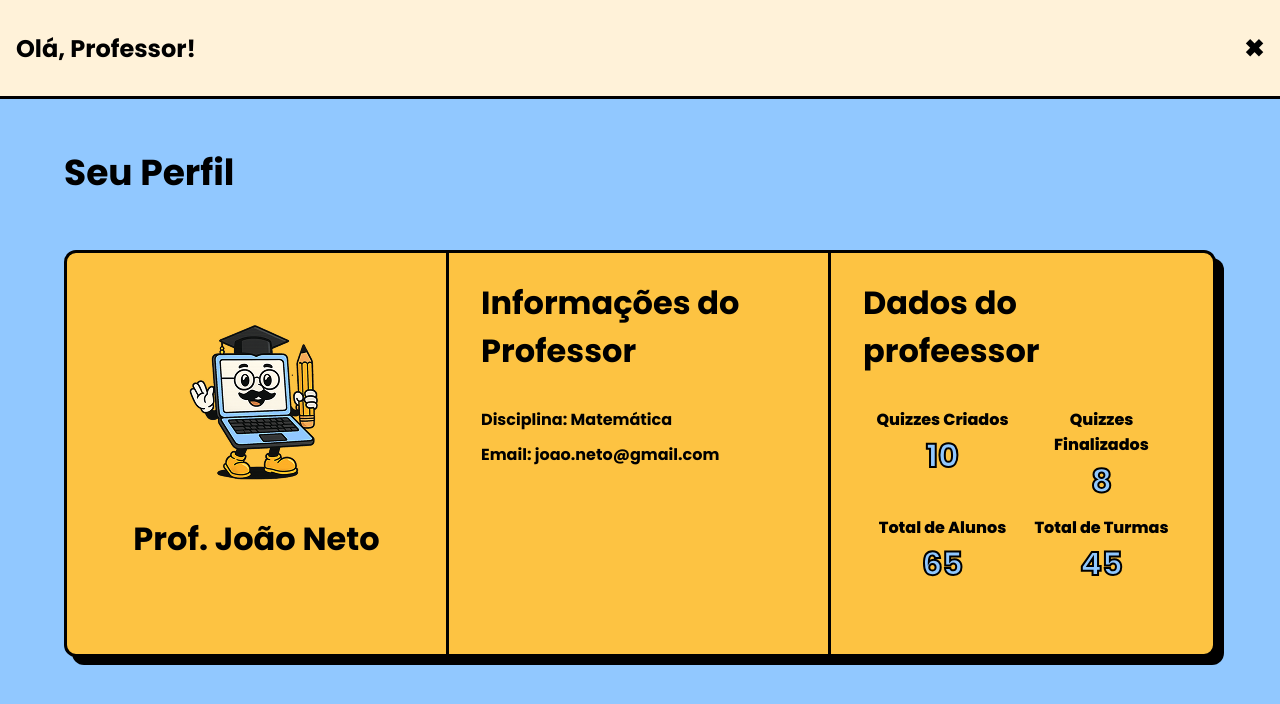
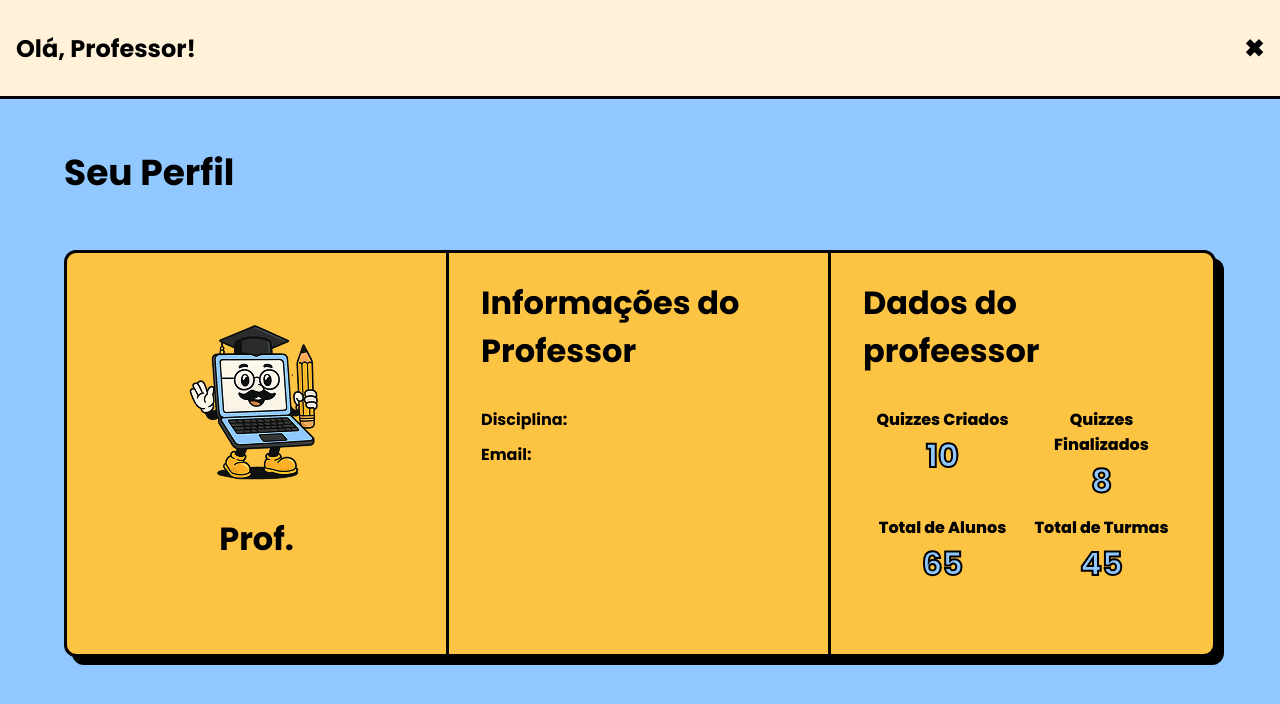
Before and after one commit to BernardoS/responde-ai, a React (Vite) app: page /professor/perfil in a window 1280 px wide. Shown: the top 704 px of the page. Built offline with nearby package versions, Linux system fonts and the light colour scheme.

Commit message:
Recuperando dados do usuário no perfil

```diff
--- a/src/pages/CreateStudent/index.tsx
+++ b/src/pages/CreateStudent/index.tsx
@@ -54,7 +54,7 @@ function CreateStudent() {
         .then(() => {
             setLoading(false);
             alert("Usuário criado com sucesso !");
-            navigate("/professor/turma");
+            navigate("/professor/turmas");
         })
         .catch((error)=>{
             console.error(error);
--- a/src/pages/TeacherHome/index.tsx
+++ b/src/pages/TeacherHome/index.tsx
@@ -6,11 +6,25 @@ import TeacherMascot from "../../assets/teacher-mascot.png";
 import { StatusText } from "../StudentHome/style";
 import { TeacherInfoBox } from "./style";
 import { useUser } from "../../contexts/UserContext";
+import { useEffect, useState } from "react";
+import { getClasses } from "../../services/api";
 
 
 function TeacherHome() {
 
     const {usuario, limparDadosUsuario} = useUser();
+    const [qtdTurmas, setQtdTurmas] = useState(0);
+
+    useEffect(()=>{
+       const getQtdTurmas = async() =>{
+            getClasses()
+            .then((data)=>{
+                setQtdTurmas(data.length);
+            });
+       }
+
+       getQtdTurmas();
+    },[])
 
     return (
         <DefaultContainer>
@@ -42,7 +56,7 @@ function TeacherHome() {
                             </StatusText>
                         </StatusContainer>
                         <UserExtraInfo>
-                            <span>3 Turmas</span>
+                            <span>{qtdTurmas} Turmas</span>
                         </UserExtraInfo>
                     </UserStatus>
                     <TeacherInfoBox>
--- a/src/pages/TeacherProfile/index.tsx
+++ b/src/pages/TeacherProfile/index.tsx
@@ -4,8 +4,12 @@ import { DefaultHeader, DefaultHeaderLink } from "../../components/DefaultHeader
 import { DefaultTitle } from "../../components/DefaultTitle";
 import { MascotContainer, ProfileContainer, ProfileData, ProfileDataContainer, ProfileInfoContainer } from "../../components/ProfileComponents";
 import TeacherMascot from "../../assets/teacher-mascot.png";
+import { useUser } from "../../contexts/UserContext";
 
 function TeacherProfile() {
+
+    const {usuario} = useUser();
+
     return (
         <DefaultContainer>
             <DefaultHeader>
@@ -19,12 +23,12 @@ function TeacherProfile() {
                 <ProfileContainer>
                     <MascotContainer>
                         <img src={TeacherMascot} alt="Imagem do mascote" />
-                        <h2>Prof. João Neto</h2>
+                        <h2>Prof. {usuario?.nome}</h2>
                     </MascotContainer>
                     <ProfileInfoContainer>
                         <h2>Informações do Professor</h2>
-                        <span><b>Disciplina:</b> Matemática</span>
-                        <span><b>Email:</b> joao.neto@gmail.com</span>
+                        <span><b>Disciplina:</b> {usuario?.materia}</span>
+                        <span><b>Email:</b> {usuario?.email}</span>
                     </ProfileInfoContainer>
                     <ProfileDataContainer>
                         <h2>Dados do profeessor</h2>
```
